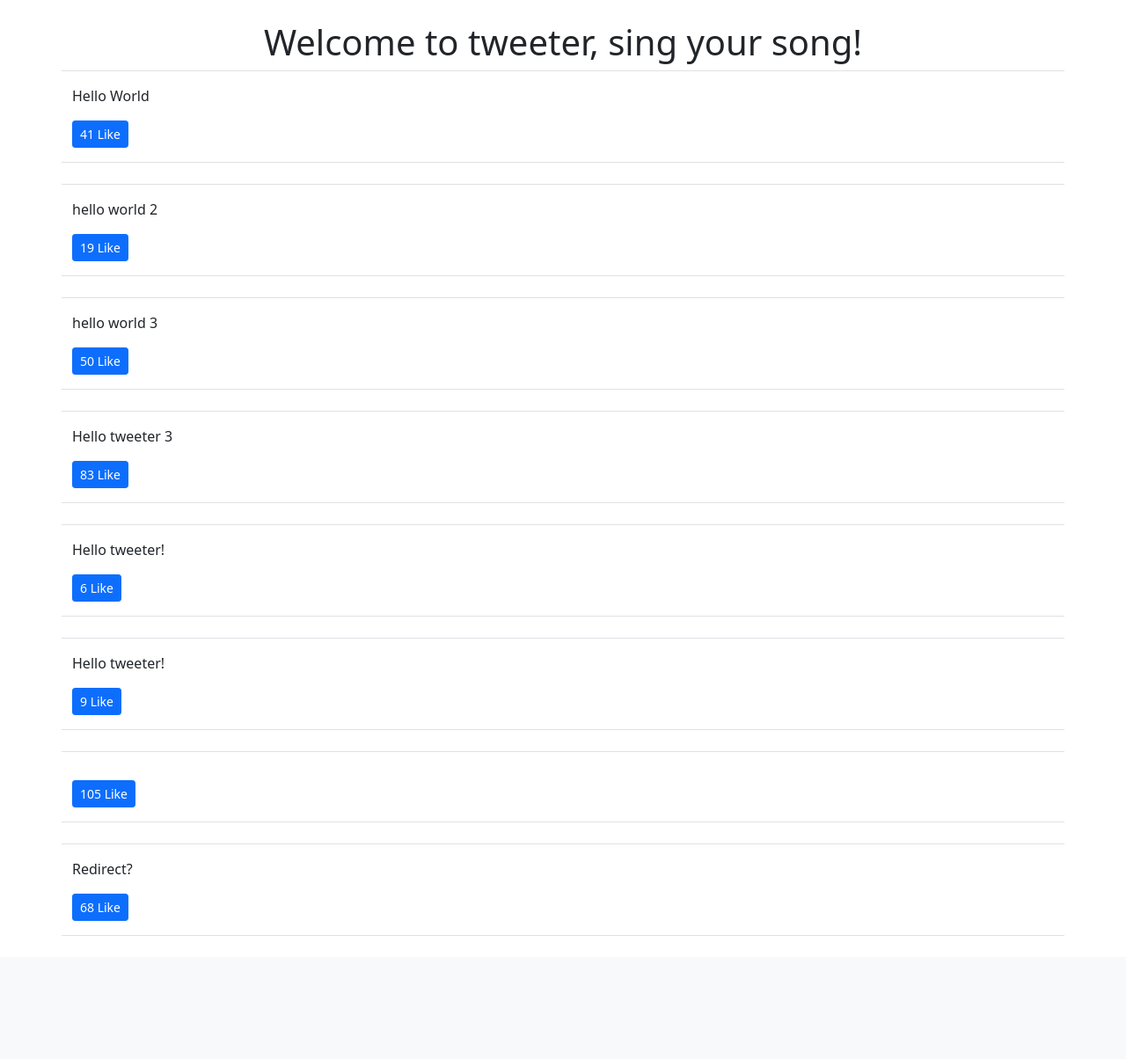
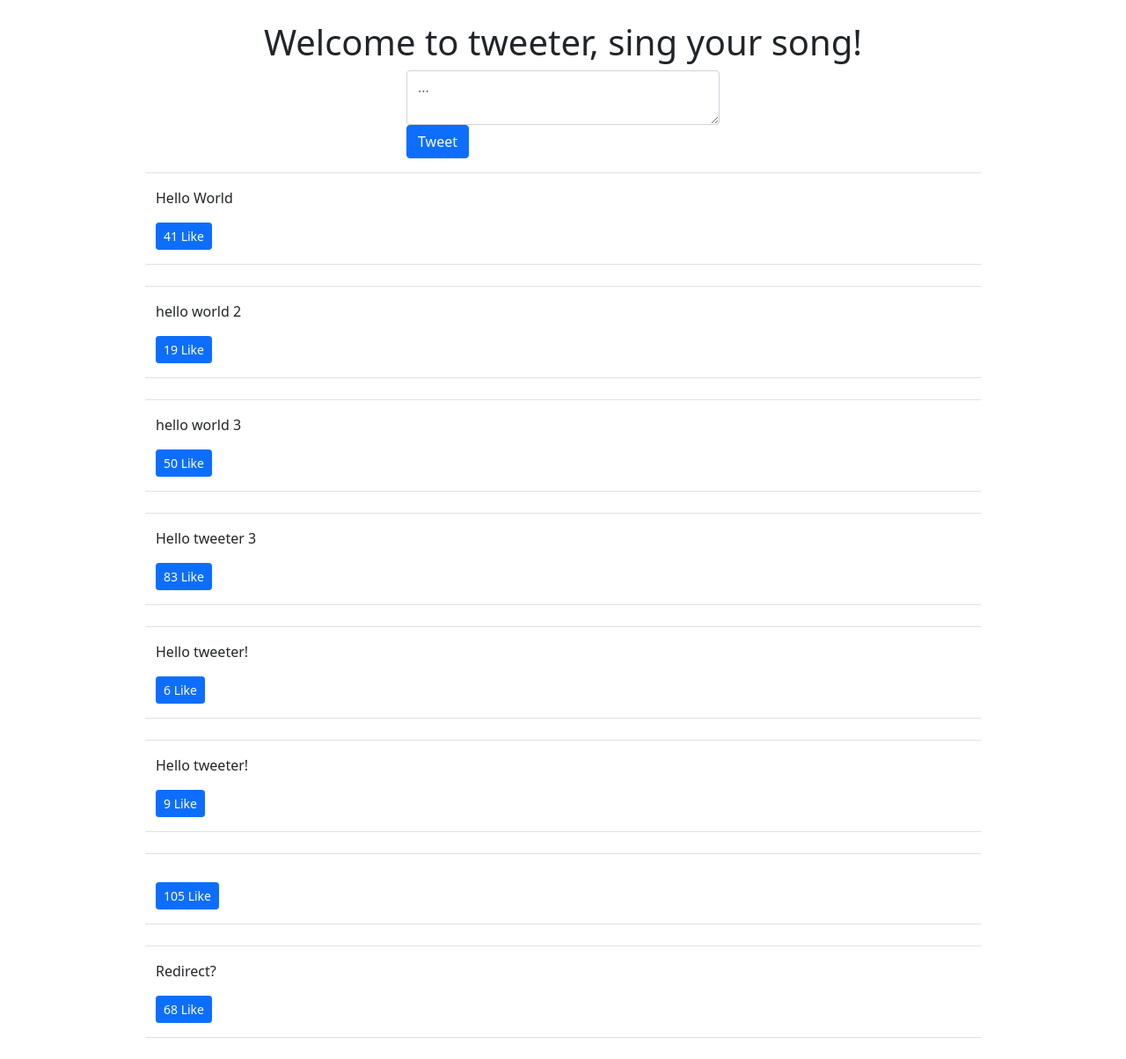
Before and after one commit to traversar/twitter-clone, a Django app: page / in a window 1280 px wide. Shown: the part 56-1260 px from the top of the page at 88% size. Before the commit the page ends 1120 px from the top, so only its background shows below. Run offline with Django 3.2, Linux system fonts and the light colour scheme; data comes from the database, SQL or seed files in the repository; both versions use the stored data as it was after the commit.

Commit message:
Create tweet form & view

```diff
--- /dev/null
+++ b/templates/components/forms.html
@@ -0,0 +1,4 @@
+<form method='POST'> {% csrf_token %}
+    {{ form.as_p }}
+    <button type='submit' class='btn btn-secondary'>Post</button>
+</form>
--- a/templates/pages/home.html
+++ b/templates/pages/home.html
@@ -5,6 +5,17 @@
 <div class='row text-center'>
     <div class='col'>
         <h1>Welcome to tweeter, sing your song!</h1>
+    </div>
+</div>
+
+<div class='row mb-3'>
+    <div class='col-md-4 mx-auto col-10'>
+        <form class='form' method='POST' action='/create-tweet'>
+                {% csrf_token %}
+            <input type='hidden' value='/' name='next' />
+            <textarea class='form-control' name='content' placeholder='...'></textarea>
+            <button type='submit' class='btn btn-primary'>Tweet</button>
+        </form>
     </div>
 </div>
 
@@ -31,7 +42,7 @@
 
 function formatTweetEl(tweet) {
     var formattedTweet =
-        `<div id='tweet-${tweet.id}' class='col-12 border-top border-bottom py-3 mb-4 tweet'>
+        `<div id='tweet-${tweet.id}' class='col-12 col-md-10 mx-auto border-top border-bottom py-3 mb-4 tweet'>
             <p>
                 ${tweet.content}
             </p>
--- a/tweets/views.py
+++ b/tweets/views.py
@@ -1,12 +1,24 @@
 import random
 from django.http import HttpResponse, JsonResponse
-from django.shortcuts import render
+from django.shortcuts import render, redirect
 
 from .models import Tweet
+from .forms import TweetForm
 
 def home_view(request, *args, **kwargs):
     # return HttpResponse("<h1>Hello World</h1>")
     return render(request, "pages/home.html", context={}, status=200)
+
+def tweet_create_view(request, *args, **kwargs):
+    form = TweetForm(request.POST or None)
+    next_url = request.POST.get("next") or None
+    if form.is_valid():
+        obj = form.save(commit=False)
+        obj.save()
+        if next_url != None:
+            return redirect(next_url)
+        form = TweetForm()
+    return render(request, 'components/forms.html', context={"form": form})
 
 def tweet_list_view(request, *args, **kwargs):
     qs = Tweet.objects.all()
--- a/twitterclone/urls.py
+++ b/twitterclone/urls.py
@@ -16,11 +16,12 @@
 from django.contrib import admin
 from django.urls import path
 
-from tweets.views import home_view, tweet_detail_view, tweet_list_view
+from tweets.views import home_view, tweet_detail_view, tweet_list_view, tweet_create_view
 
 urlpatterns = [
     path('admin/', admin.site.urls),
     path('', home_view),
+    path('create-tweet', tweet_create_view),
     path('tweets', tweet_list_view),
     path('tweets/<int:tweet_id>', tweet_detail_view)
 ]
```
Also changed, not shown: tweets/forms.py (added, +16 -0 lines), db.sqlite3.
